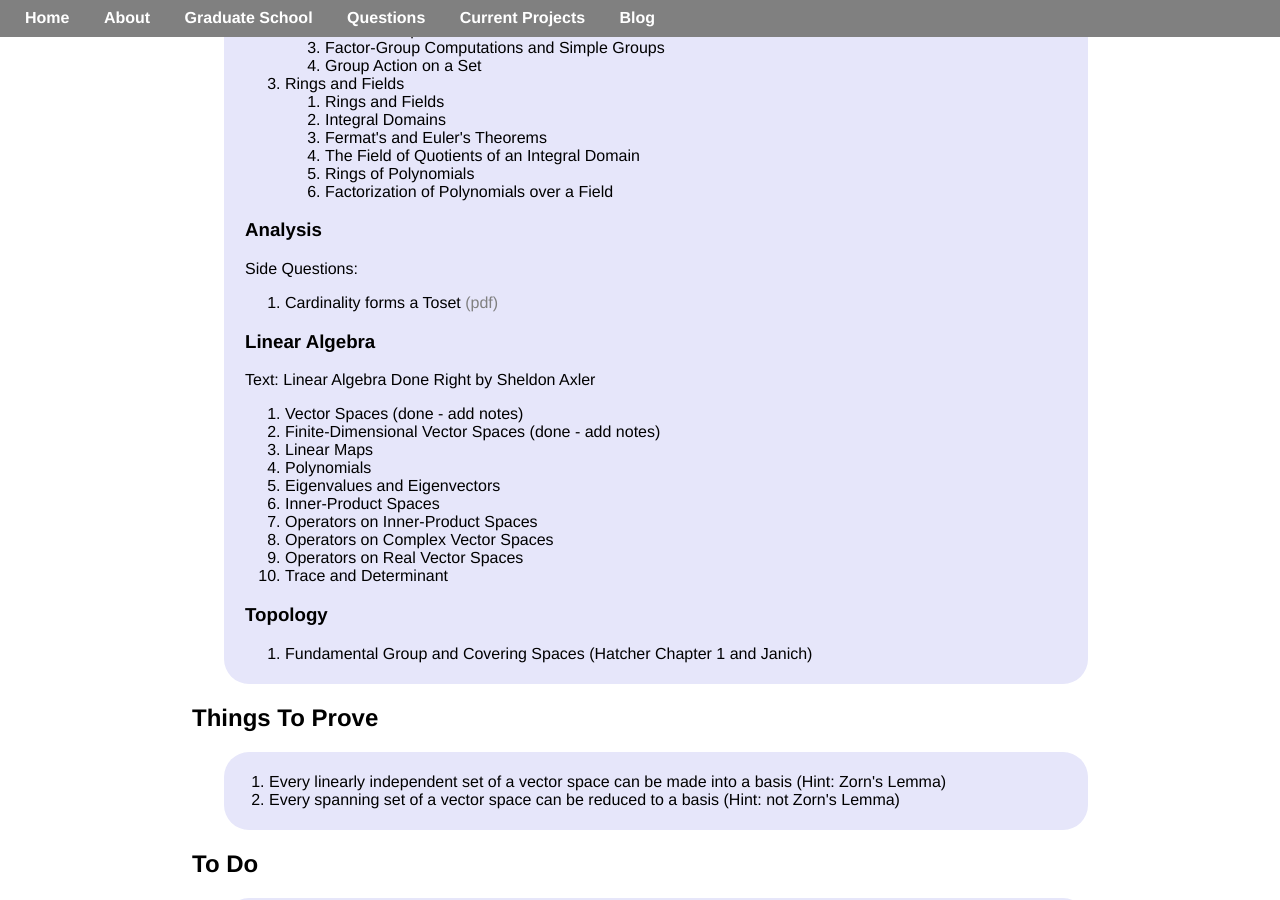
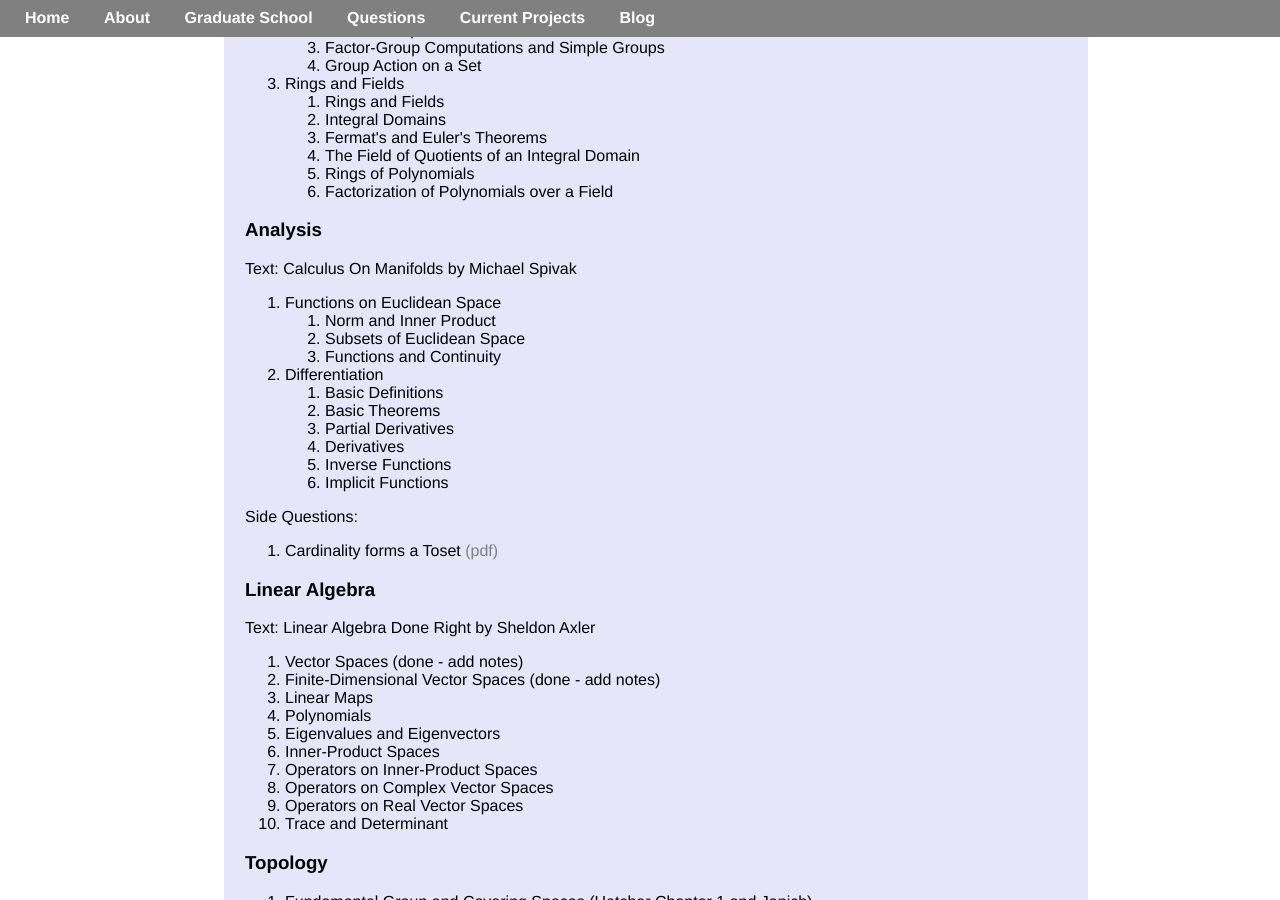
Before and after one commit to isundberg/isaacmc.github.io, a Jekyll site: the page built from projects/index.html, in a window 1280 px wide and 900 px high, scrolled down 642 px. Built offline with Jekyll 4.4.1, drawn with Linux system fonts in a browser that asks for light colours.

Commit message:
Update index.html

```diff
--- a/projects/index.html
+++ b/projects/index.html
@@ -55,6 +55,24 @@ title: Projects
 				</ol>
 			</ol>
 		<h3>Analysis</h3>
+		Text: Calculus On Manifolds by Michael Spivak
+			<ol>
+			<li>Functions on Euclidean Space</li>
+				<ol>
+				<li>Norm and Inner Product</li>
+				<li>Subsets of Euclidean Space</li>
+				<li>Functions and Continuity</li>
+				</ol>
+			<li>Differentiation</li>
+				<ol>
+				<li>Basic Definitions</li>
+				<li>Basic Theorems</li>
+				<li>Partial Derivatives</li>
+				<li>Derivatives</li>
+				<li>Inverse Functions</li>
+				<li>Implicit Functions</li>
+				</ol>
+			</ol>
 		Side Questions:
 			<ol>
 			<li>Cardinality forms a Toset <a href="/pdfs/CardinalityPosets.pdf">(pdf)</a></li>
```
